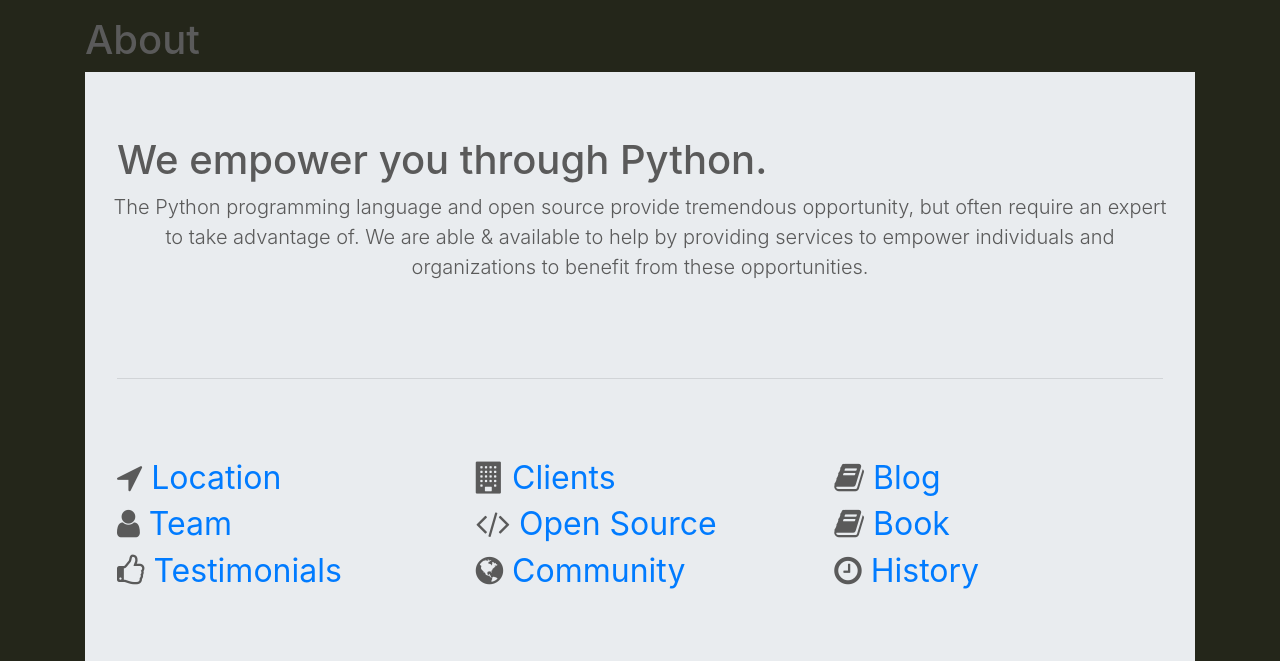
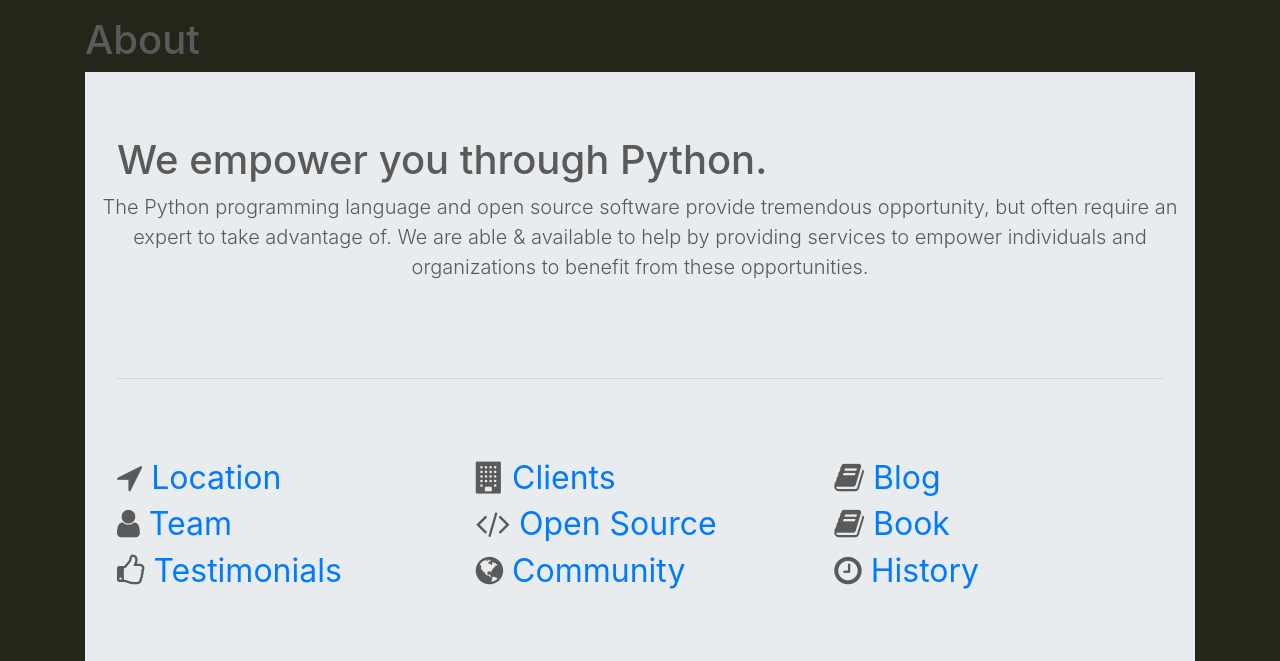
Before and after one commit to ACLARKNET/aclarknet-website, a Django app: page /about in a window 1280 px wide. Shown: the part 216-877 px from the top of the page. Run offline with Django 3.2, Linux system fonts and the light colour scheme; some libraries are stand-ins or nearby versions.

Commit message:
Update about.html

```diff
--- a/aclarknet/website/templates/about.html
+++ b/aclarknet/website/templates/about.html
@@ -5,7 +5,7 @@
             <div class="center jumbotron" style="border-radius: 0">
               <h1>We empower you through Python.</h1>
               <div class="row" style="text-align: center">
-                <p class="lead">The Python programming language and open source provide tremendous opportunity, but often require an expert to take advantage of. We are able & available to help by providing services to empower individuals and organizations to benefit from these opportunities.</p>
+                <p class="lead">The Python programming language and open source software provide tremendous opportunity, but often require an expert to take advantage of. We are able & available to help by providing services to empower individuals and organizations to benefit from these opportunities.</p>
               </div>
               <hr class="featurette-divider">
               <div class="row">
```
